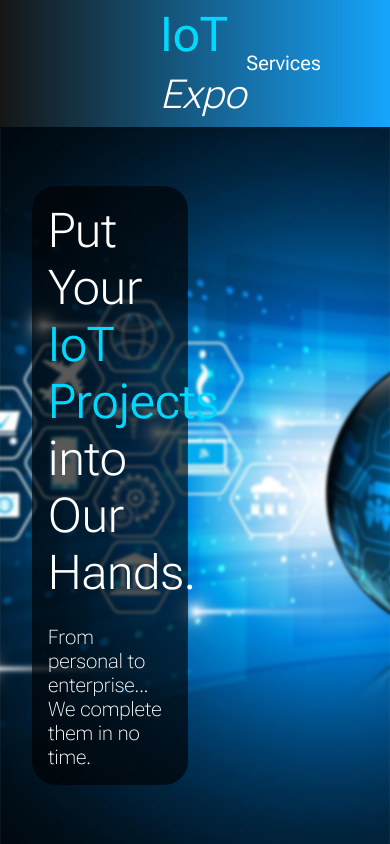
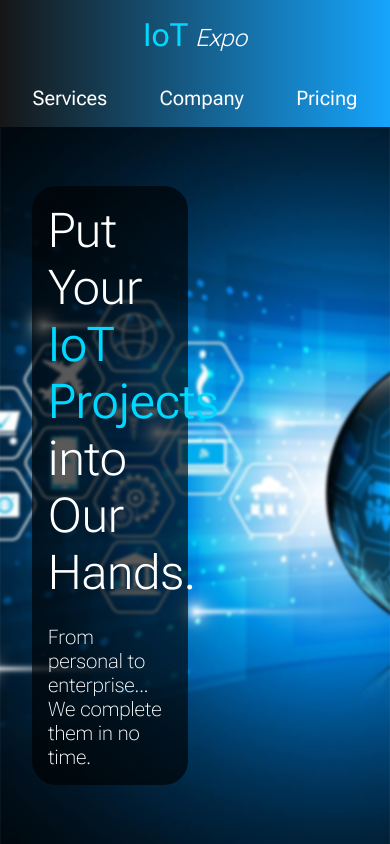
Before and after one commit to n-ii-ma/iot-expo, a Next.js app: page / in a window 390 px wide. Shown: the top 844 px of the page. Built offline with nearby package versions, Linux system fonts and the light colour scheme.

Commit message:
Make header responsive

```diff
--- a/src/styles/Header.module.css
+++ b/src/styles/Header.module.css
@@ -1,24 +1,25 @@
 .container {
   width: 100%;
   height: 15vh;
+  display: flex;
+  flex-direction: row;
+  align-items: center;
+  justify-content: space-around;
+  position: fixed;
+  top: 0;
   background: linear-gradient(
     90deg,
     rgba(0, 0, 0, 0.9),
     rgba(1, 158, 255, 0.9)
   );
-  display: flex;
-  align-items: center;
-  justify-content: space-between;
-  position: fixed;
-  top: 0;
   z-index: 100;
-  padding: 0 10em;
 }
 
 .title {
   font-weight: 400;
   font-size: 3rem;
   color: var(--secondary-color);
+  text-align: center;
 }
 
 .title:hover {
@@ -32,3 +33,36 @@
   font-style: italic;
   color: var(--primary-color);
 }
+
+/* Mobile */
+@media (max-width: 700px) {
+  .container {
+    flex-direction: column;
+  }
+
+  .title {
+    font-size: 2rem;
+  }
+
+  .title span {
+    font-size: 1.5rem;
+  }
+}
+
+/* Landscape Mobile */
+@media (max-width: 700px) and (orientation: landscape) {
+  .container {
+    flex-direction: row;
+  }
+}
+
+/* Tablet and Smaller Desktop */
+@media (min-width: 701px) and (max-width: 1120px) {
+  .title {
+    font-size: 2.5rem;
+  }
+
+  .title span {
+    font-size: 2rem;
+  }
+}
--- a/src/styles/Nav.module.css
+++ b/src/styles/Nav.module.css
@@ -21,3 +21,17 @@
 .container ul li a {
   font-size: 1.25rem;
 }
+
+/* Mobile */
+@media (max-width: 700px) {
+  .container {
+    min-width: 325px;
+  }
+}
+
+/* Tablet and Smaller Desktop */
+@media (min-width: 701px) and (max-width: 1120px) {
+  .container {
+    min-width: 425px;
+  }
+}
```
